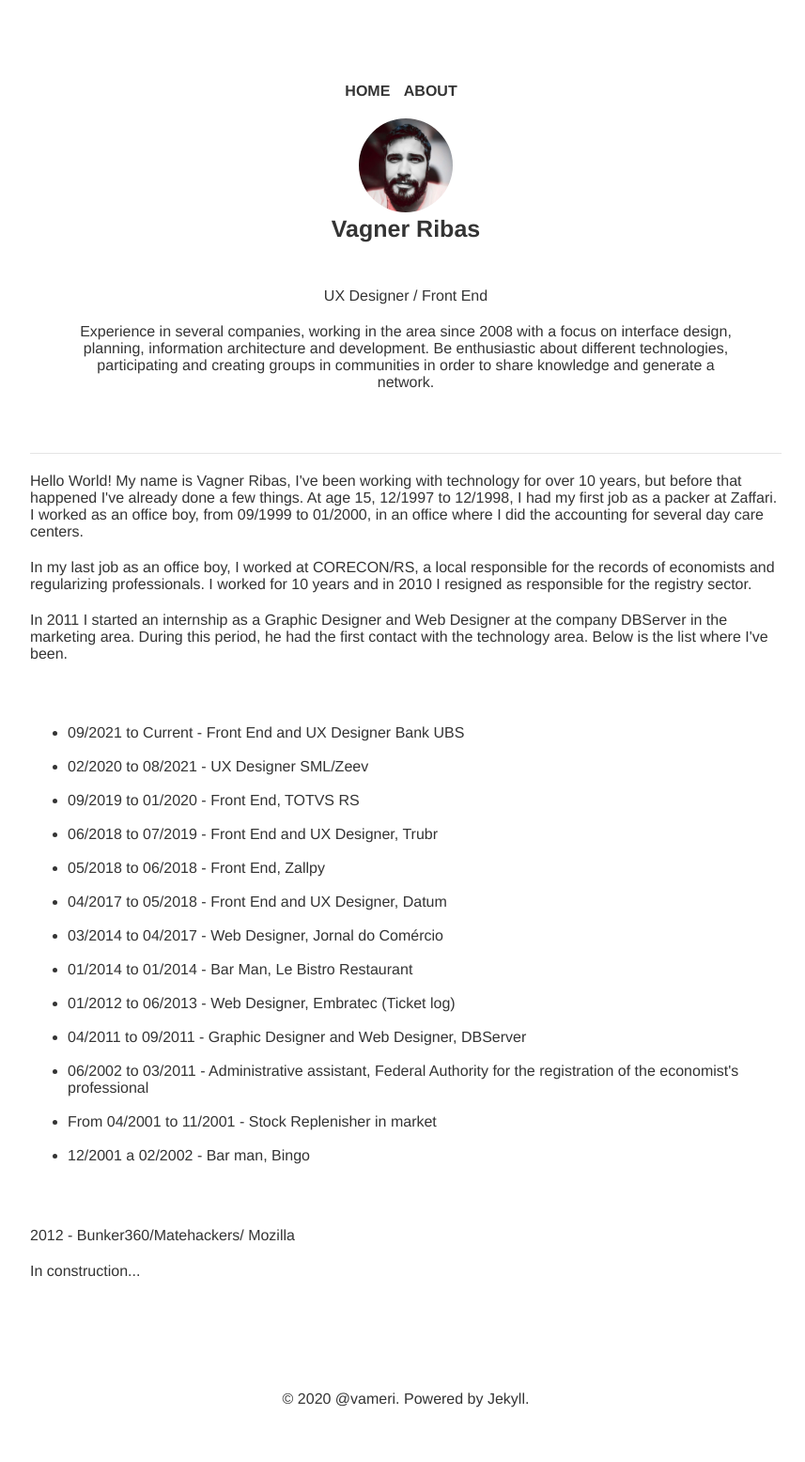
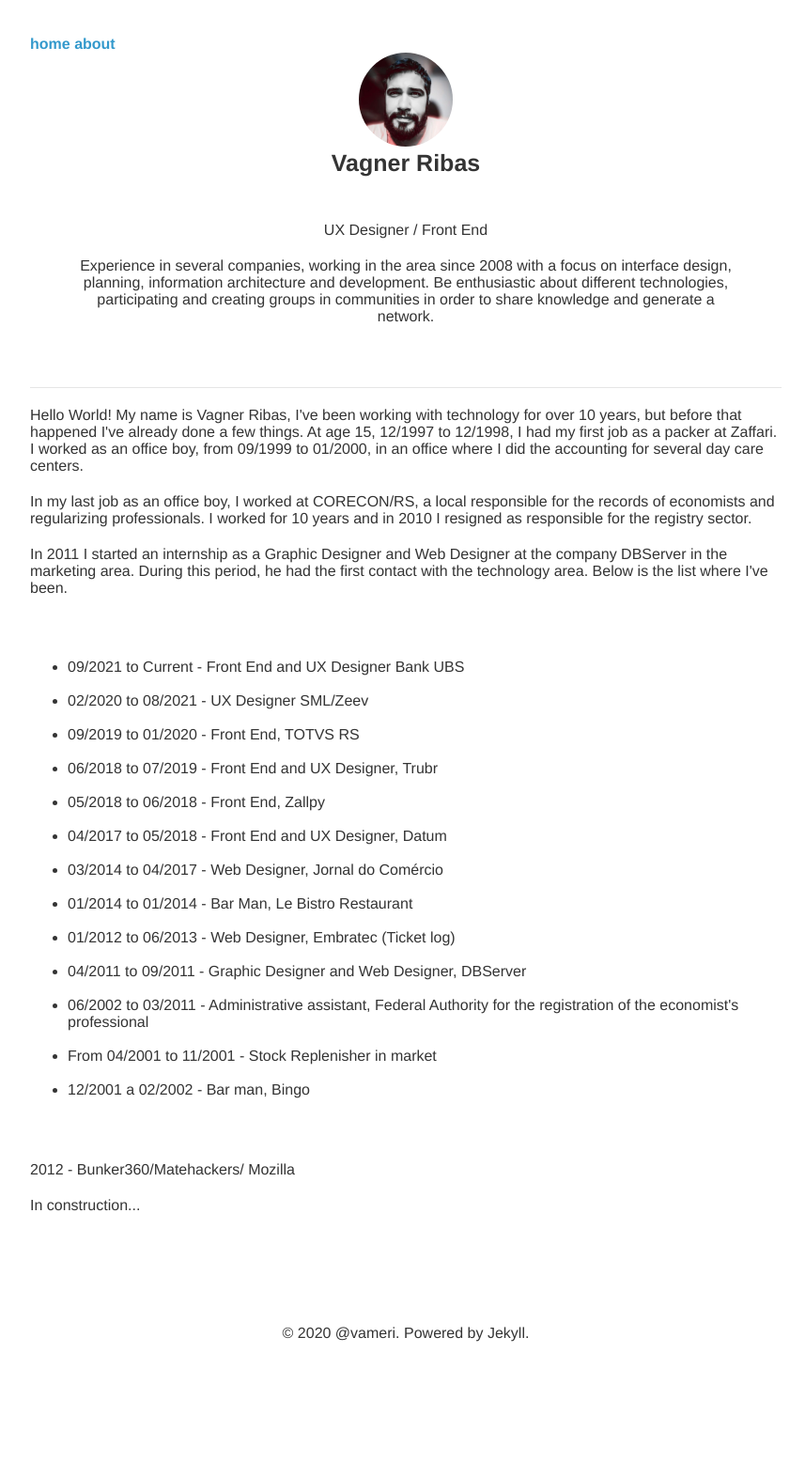
Before and after one commit to vameri/vameri.github.io, a Jekyll site: the page built from index.html, in a window 1280 px wide. Shown: the whole page at 94% size, without its empty margins (208-1065 px from the left). Built offline with Jekyll 4.4.1, drawn with Linux system fonts in a browser that asks for light colours; after the commit the page ends 1486 px from its top, so only the background shows below that.

Commit message:
Add files via upload

```diff
--- a/_layouts/default.html
+++ b/_layouts/default.html
@@ -20,13 +20,18 @@
   </head>
   <body>
     <div class="wrapper">
+      <div class="navbar" role="navigation">
+        <nav class="menu">
+         <div class="trigger">
+           <div class="trigger-container">
+             <a class="menu-link active" href="/">home</a>
+             <a class="menu-link" href="/about/">about</a>
+            </div>
+          </div>
+        </nav>
+      </div>
       <header>
-        <ul>
-          <li style="color: #fff;"><a href="/" alt="sobre">home</a></li>
-          <li style="color: #fff;"><a href="/about/" alt="blog">about</a></li>
-          <!--<li><a href="/blog/" alt="blog">blog</a></li>-->
-          <!--<li><a href="/talks/" alt="talks">talks</a></li> -->
-        </ul>
+
         <img src="{{ site.production_url }}/assets/images/vameri.jpg" alt="foto vameri" height="100" width="100">
         <h2><a href="/" alt="home">Vagner Ribas</a></h2>
 
```
